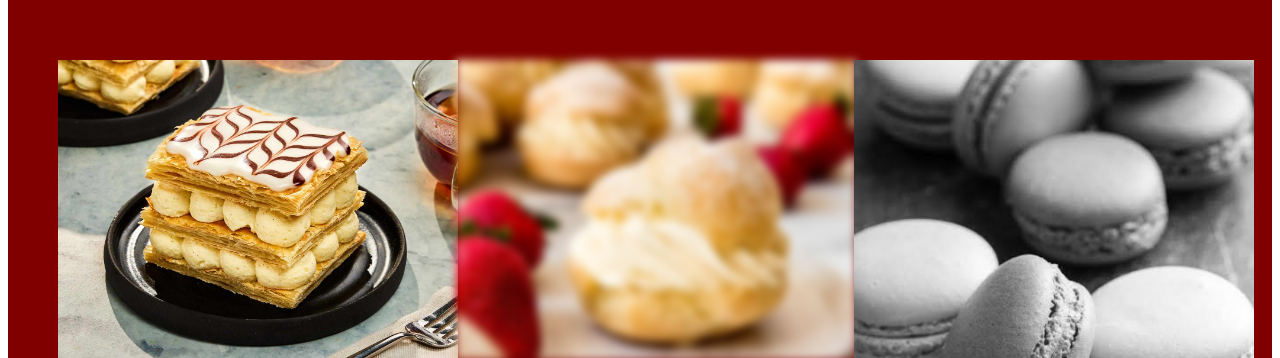
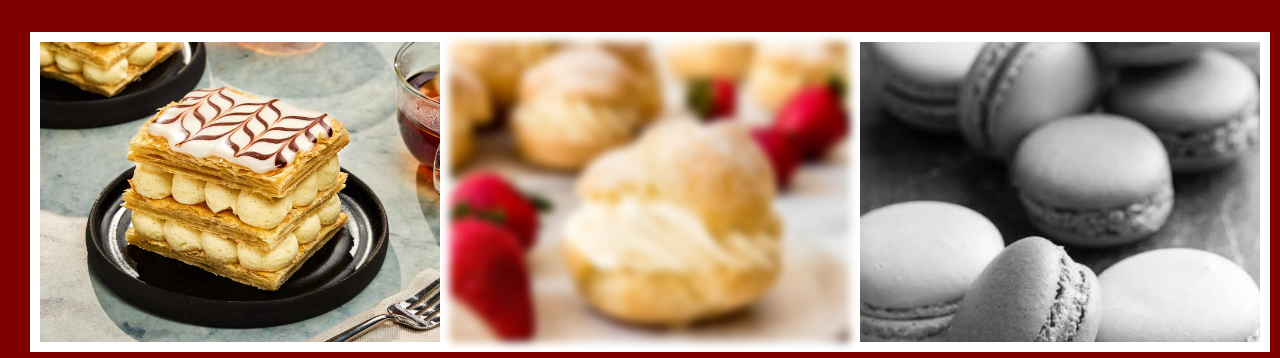
Before and after one commit to annakristiina/animaatiot, a plain HTML site: page index.html in a window 1280 px wide. Shown: the part 598-956 px from the top of the page. Drawn offline with Linux system fonts and the light colour scheme.

Commit message:
Viimeistelty sivun ulkoasua

```diff
--- a/styles.css
+++ b/styles.css
@@ -1,3 +1,8 @@
+body {
+    margin: 0;
+    padding: 0;
+}
+
 .container {
     display: grid;
     grid-template-areas:
@@ -9,7 +14,6 @@
     grid-template-rows: auto 100px 1fr 500px;
     gap: 10px;
     background-color: maroon;
-    padding: 10px;
     justify-content: center;
     align-content: center;
     min-height: 800px;
@@ -95,6 +99,7 @@ main {
 .animaatio1, .animaatio2, .animaatio3, .animaatio4, .animaatio5, .animaatio6 {
     padding: 10px;
     text-align: center;
+    background-color: #ffff;
 }
 
 .animaatio-alue {
```
